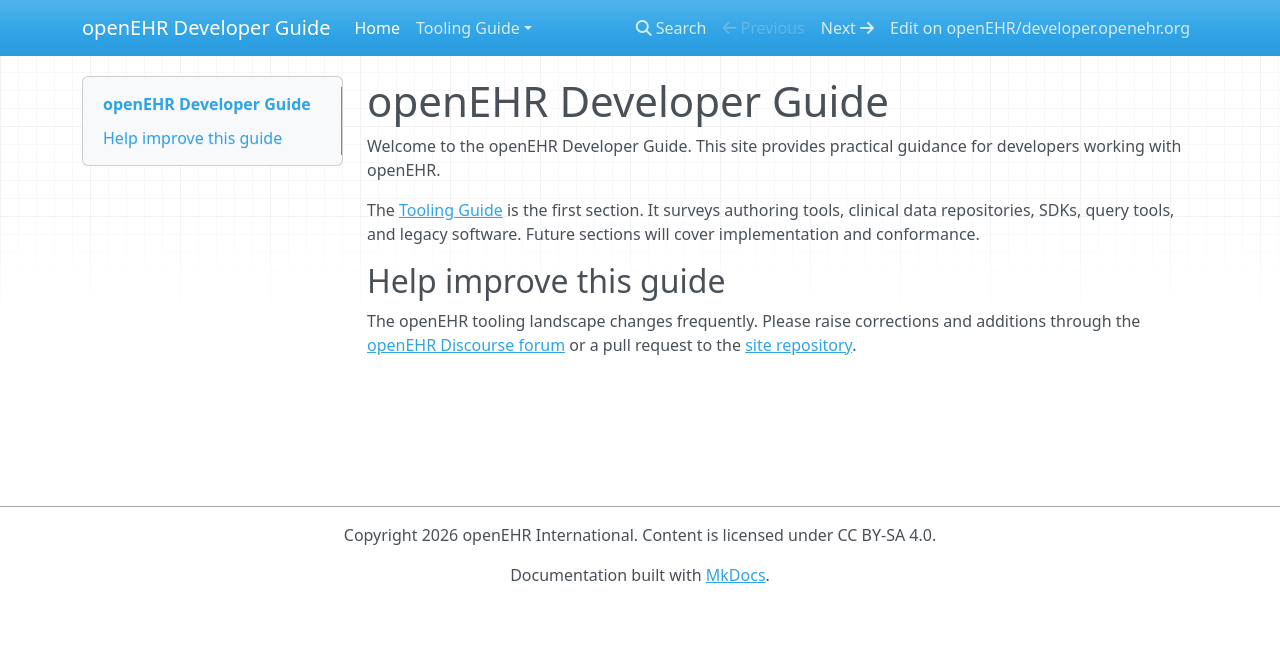
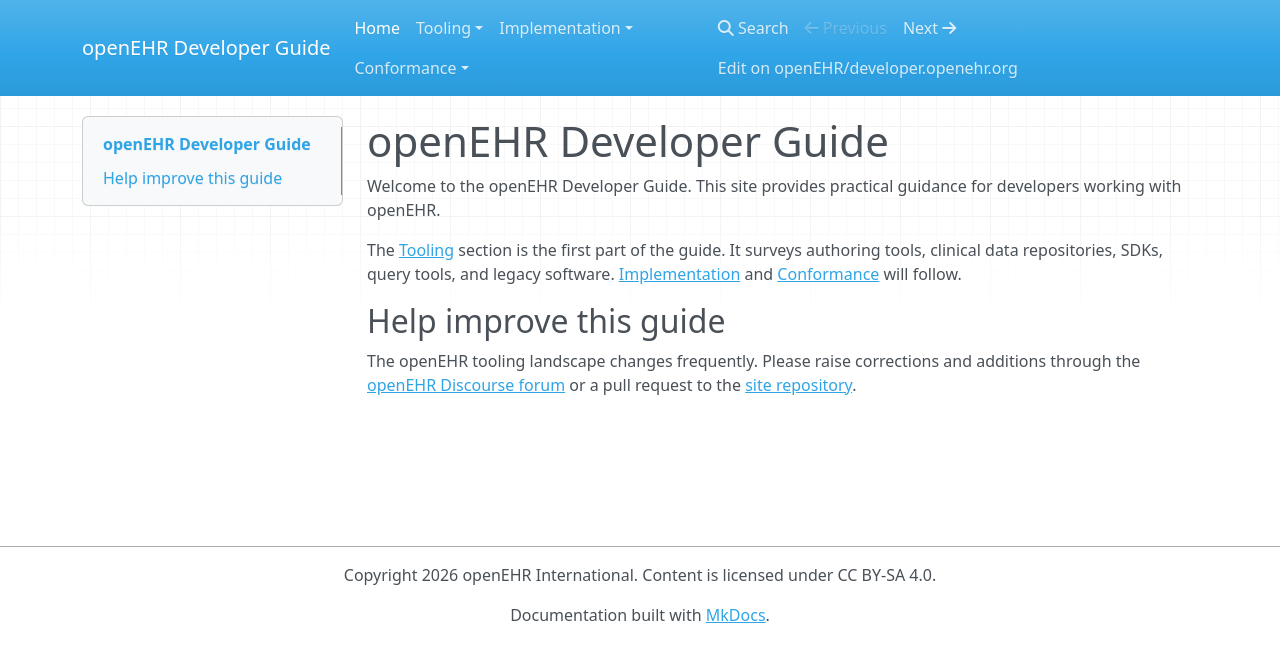
Before and after one commit to openEHR/developer.openehr.org, an MkDocs documentation site: the page built from docs/index.md, in a window 1280 px wide. Shown: the top 662 px of the page. Built offline with MkDocs 1.6.1, drawn with Linux system fonts in a browser that asks for light colours; nearby versions of some CDN libraries.

Commit message:
feat(navigation): add developer guide sections

```diff
--- a/docs/index.md
+++ b/docs/index.md
@@ -2,7 +2,7 @@
 
 Welcome to the openEHR Developer Guide. This site provides practical guidance for developers working with openEHR.
 
-The [Tooling Guide](tooling/index.md) is the first section. It surveys authoring tools, clinical data repositories, SDKs, query tools, and legacy software. Future sections will cover implementation and conformance.
+The [Tooling](tooling/index.md) section is the first part of the guide. It surveys authoring tools, clinical data repositories, SDKs, query tools, and legacy software. [Implementation](implementation/index.md) and [Conformance](conformance/index.md) will follow.
 
 ## Help improve this guide
 
--- a/mkdocs.yml
+++ b/mkdocs.yml
@@ -8,10 +8,13 @@ copyright: Copyright 2026 openEHR International. Content is licensed under CC BY
 
 theme:
   variant: modern
+  features:
+    - navigation.tabs
+    - navigation.indexes
 
 nav:
   - Home: index.md
-  - Tooling Guide:
+  - Tooling:
       - Overview: tooling/index.md
       - Archetype Authoring: tooling/archetype-authoring.md
       - Template Authoring: tooling/template-authoring.md
@@ -22,3 +25,7 @@ nav:
       - Deprecated Tools: tooling/deprecated-tools.md
       - Comparison Table: tooling/comparison-table.md
       - Getting Help: tooling/getting-help.md
+  - Implementation:
+      - Overview: implementation/index.md
+  - Conformance:
+      - Overview: conformance/index.md
```
Also changed, not shown: docs/conformance/index.md (added, +5 -0 lines), docs/implementation/index.md (added, +5 -0 lines).
